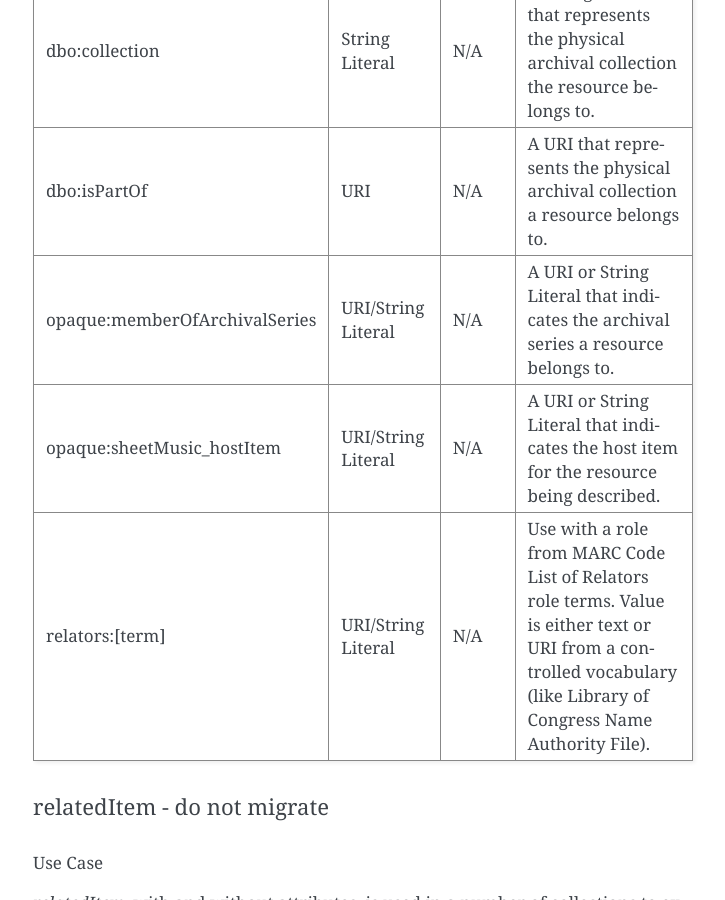
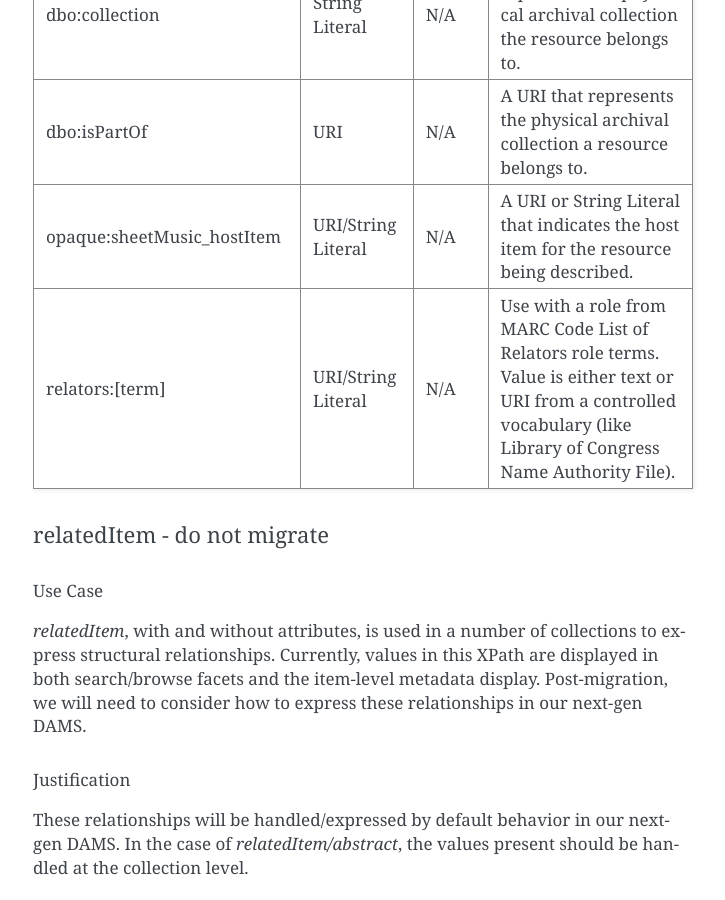
Before and after one commit to UTKcataloging/mods_to_rdf, a Sphinx documentation site: the page built from docs/source/contents/4_draft_mapping.rst, in a window 1280 px wide and 900 px high, scrolled down 46275 px. Shown: the whole window, without its empty margins (387-1112 px from the left). Built offline with Sphinx 7.4.7, drawn with Linux system fonts in a browser that asks for light colours; formulas are drawn with MathJax 3.

Commit message:
Drop `opaque:memberOfArchivalSeries` from table.

```diff
--- a/docs/source/contents/4_draft_mapping.rst
+++ b/docs/source/contents/4_draft_mapping.rst
@@ -2165,8 +2165,6 @@ relatedItem
 +-------------------------------+--------------------+-------+--------------------------------------------------------------------------------------------+
 | dbo:isPartOf                  | URI                | N/A   | A URI that represents the physical archival collection a resource belongs to.              |
 +-------------------------------+--------------------+-------+--------------------------------------------------------------------------------------------+
-| opaque:memberOfArchivalSeries | URI/String Literal | N/A   | A URI or String Literal that indicates the archival series a resource belongs to.          |
-+-------------------------------+--------------------+-------+--------------------------------------------------------------------------------------------+
 | opaque:sheetMusic_hostItem    | URI/String Literal | N/A   | A URI or String Literal that indicates the host item for the resource being described.     |
 +-------------------------------+--------------------+-------+--------------------------------------------------------------------------------------------+
 | relators:[term]               | URI/String Literal | N/A   | Use with a role from MARC Code List of Relators role terms.                                |
```
